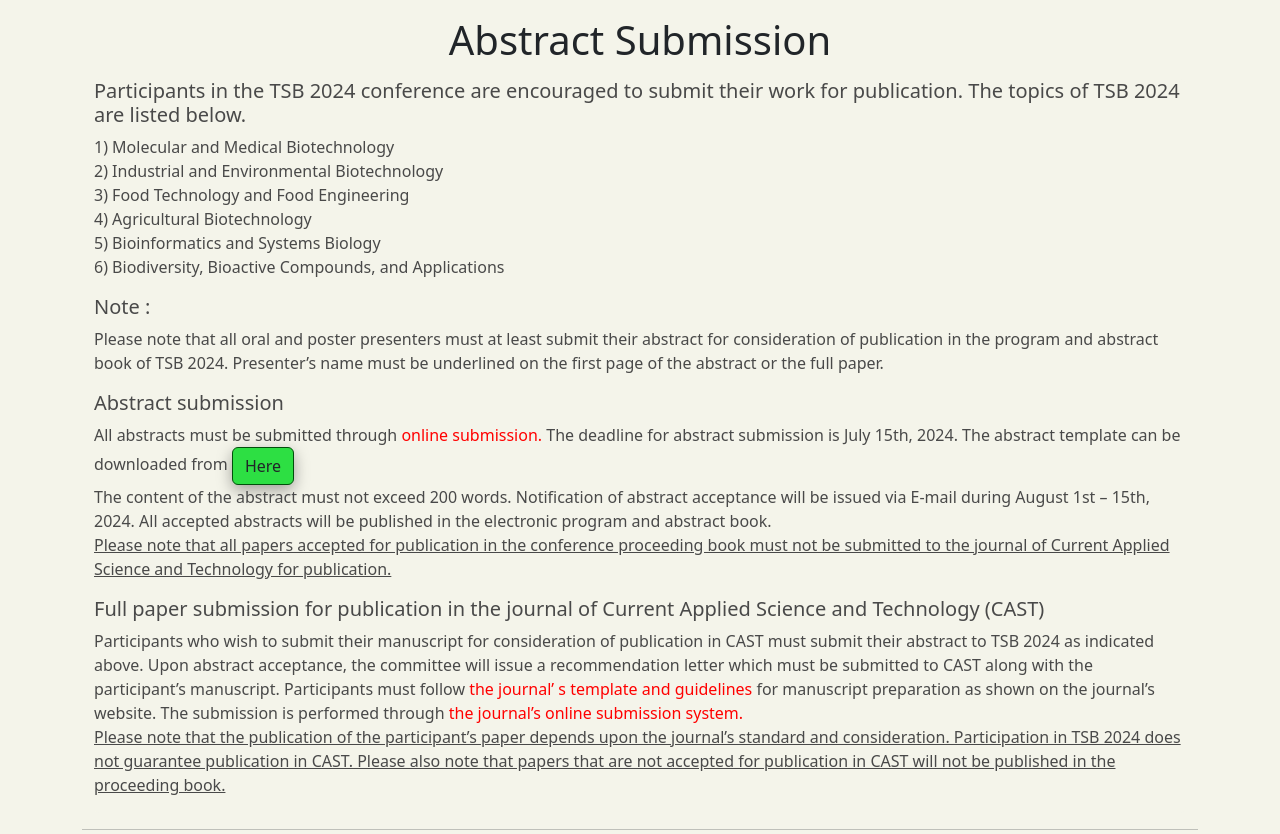
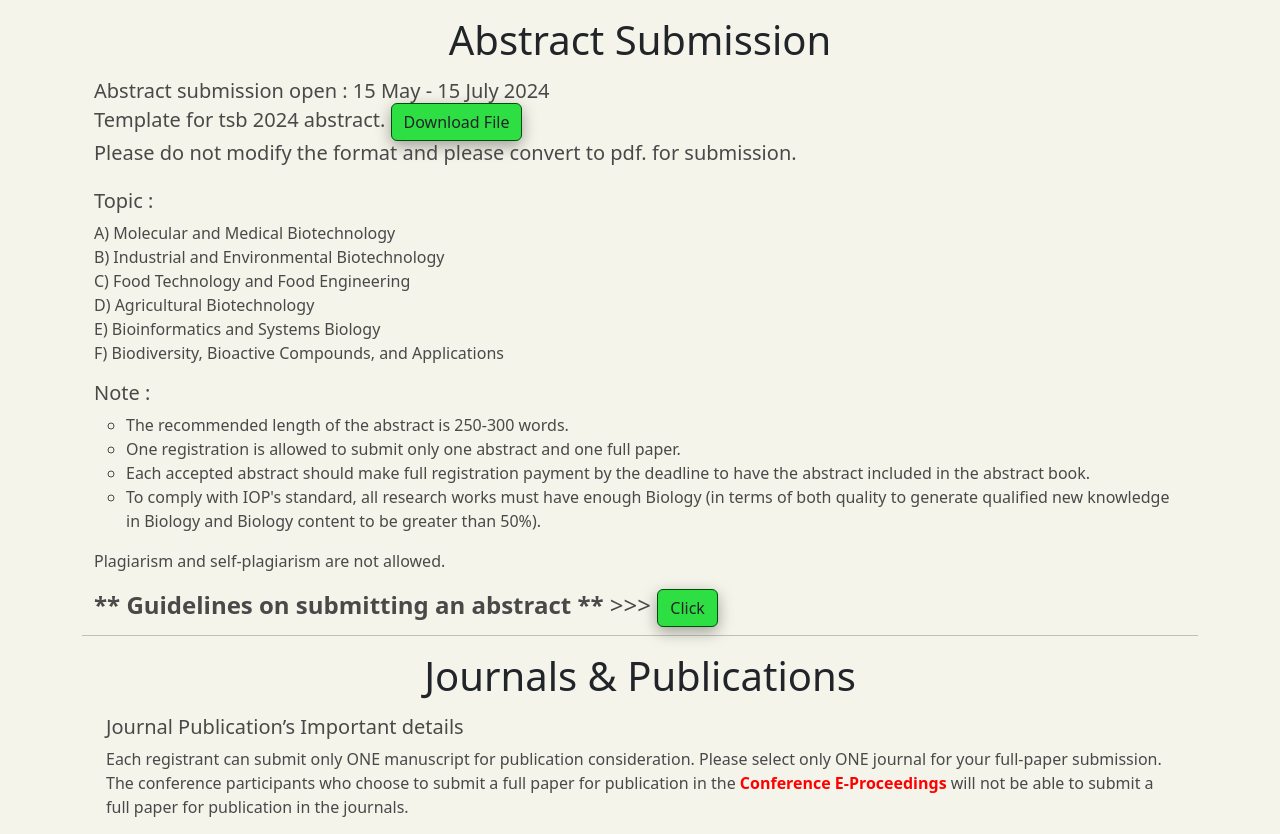
Before and after one commit to arminarm002/tsb2024, a PHP site: page /pages/submissions.php in a window 1280 px wide. Shown: the part 119-953 px from the top of the page. Run offline with PHP 8.4, Linux system fonts and the light colour scheme; some libraries are stand-ins or nearby versions; some web fonts are replaced.

Commit message:
02/05/2024-12.28

```diff
--- a/pages/submissions.php
+++ b/pages/submissions.php
@@ -24,54 +24,36 @@ include ($_SERVER['DOCUMENT_ROOT'] . '/tsb2024/connectdb.php');
     <div class="row" style="margin: 15px auto;">
       <div class="col-12">
         <div class="card border-0" style="color: #494949;">
-          <h5>Participants in the TSB 2024 conference are encouraged to submit their work for publication. The topics of
-            TSB 2024 are listed below.</h5>
+          <h5>Abstract submission open : 15 May - 15 July 2024
+            <br>Template for tsb 2024 abstract.
+            <a href="/tsb2024/file/download/full paper template.docx" class="btn btn-download">Download
+              File</a><br>Please do not modify
+            the format
+            and please convert to pdf. for submission.<br><br>Topic :
+          </h5>
           <p>
-            1) Molecular and Medical Biotechnology<br>
-            2) Industrial and Environmental Biotechnology<br>
-            3) Food Technology and Food Engineering<br>
-            4) Agricultural Biotechnology<br>
-            5) Bioinformatics and Systems Biology<br>
-            6) Biodiversity, Bioactive Compounds, and Applications
+            A) Molecular and Medical Biotechnology<br>
+            B) Industrial and Environmental Biotechnology<br>
+            C) Food Technology and Food Engineering<br>
+            D) Agricultural Biotechnology<br>
+            E) Bioinformatics and Systems Biology<br>
+            F) Biodiversity, Bioactive Compounds, and Applications
           </p>
           <h5>Note :</h5>
-          <p>Please note that all oral and poster presenters must at least submit their abstract for consideration of
-            publication in the program and abstract book of TSB 2024. Presenter’s name must be underlined on the first
-            page of the abstract or the full paper.</p>
-          <!-- <ul class="unlist">
+          <ul class="unlist">
             <li>The recommended length of the abstract is 250-300 words.</li>
             <li>One registration is allowed to submit only one abstract and one full paper.</li>
             <li>Each accepted abstract should make full registration payment by the deadline to have the abstract
               included in the abstract book.</li>
-            <li>To comply with IOP's standard, all research works must have enough Physics (in terms of both quality to
-              generate qualified new knowledge in Physics and Physics content to be greater than 50%). Plagiarism and
-              self-plagiarism are not allowed.</li>
-          </ul> -->
+            <li>To comply with IOP's standard, all research works must have enough Biology (in terms of both quality to
+              generate qualified new knowledge in Biology and Biology content to be greater than 50%).</li>
+          </ul>
+          <p>Plagiarism and self-plagiarism are not allowed.</p>
 
-          <h5>Abstract submission</h5>
-          <p>All abstracts must be submitted through <span class="red">online submission.</span> The deadline for
-            abstract submission is July 15th, 2024. The abstract template can be downloaded from
-            <a href="/tsb2024/file/download/TSB2024 full paper template.docx" class="btn btn-download"
-              target="_blank">Here</a>
-            <br>The content of the abstract must not exceed 200 words. Notification of abstract acceptance will be
-            issued via E-mail during August 1st – 15th, 2024. All accepted abstracts will be published in the electronic
-            program and abstract book.<br><u>Please note that all papers accepted for publication in the conference
-              proceeding book must not be submitted to the journal of Current Applied Science and Technology for
-              publication.</u>
-          </p>
-          <h5>Full paper submission for publication in the journal of Current Applied Science and Technology (CAST)</h5>
-          <p>Participants who wish to submit their manuscript for consideration of publication in CAST must submit their
-            abstract to TSB 2024 as indicated above. Upon abstract acceptance, the committee will issue a recommendation
-            letter which must be submitted to CAST along with the participant’s manuscript. Participants must follow
-            <span class="red">the
-              journal’ s template and guidelines</span> for manuscript preparation as shown on the journal’s website.
-            The
-            submission is performed through <span class="red">the journal’s online submission
-              system.</span><br><u>Please note that the
-              publication of the participant’s paper depends upon the journal’s standard and consideration.
-              Participation in TSB 2024 does not guarantee publication in CAST. Please also note that papers that are
-              not accepted for publication in CAST will not be published in the proceeding book.</u></p>
-        </div>
+          <h4><b>** Guidelines on submitting an abstract **</b> >>> <a
+              style="box-shadow: rgba(0, 0, 0, 0.35) 0px 5px 15px;"
+              href="/tsb2024/file/download/submission guidelines.docx" class="btn btn-download" target="_blank">Click</a>
+          </h4>
         </div>
       </div>
       <hr>
@@ -79,7 +61,53 @@ include ($_SERVER['DOCUMENT_ROOT'] . '/tsb2024/connectdb.php');
       <h1 class="card-title centerer">Journals & Publications</h1>
       <div class="row" style="margin: 15px auto;">
         <div class="col-12">
-        <img src="/tsb2024/img/soon.png" style="width: 100%; height: auto;">
+          <div class="card border-0" style="color: #494949;">
+            <h5>Journal Publication’s Important details</h5>
+            <p>Each registrant can submit only ONE manuscript for publication consideration.
+              Please select only ONE journal for your full-paper submission.
+              The conference participants who choose to submit a full paper for publication in the
+              <b style="color:red">Conference E-Proceedings</b> will not be able to submit a full paper for publication
+              in
+              the journals.
+            </p>
+            <h5>TSB2024 Publications</h5>
+            <p>
+              1. Thai Society for Biotechnology and International Conference (TSB) Proceeding
+            </p>
+            <hr>
+            <p>
+              2. Current Applied Science and Technology - <b style="color:red">Scopus (Q3) SJR (Q4) Indexed </b><br>
+              Journal Website : >>>
+              <a style="box-shadow: rgba(0, 0, 0, 0.35) 0px 5px 15px;" href="https://li01.tci-thaijo.org/index.php/cast"
+                class="btn btn-warning" target="_blank"> Click </a>
+              <br>
+              <br>
+              <img class="border-bottom border-warning w-25" src="/tsb2024/img/journals2.jpg"
+                style="box-shadow: rgba(0, 0, 0, 0.35) 0px 5px 15px;">
+            </p>
+            <hr>
+            <p>
+              3. The Suan Sunandha Science and Technology Journal (SSSTJ) - <b style="color:red">TCI1 indexed</b><br>
+              Journal Website : >>>
+              <a style="box-shadow: rgba(0, 0, 0, 0.35) 0px 5px 15px;"
+                href="https://li02.tci-thaijo.org/index.php/ssstj" class="btn btn-warning" target="_blank"> Click
+              </a><br>
+              <br>
+              <img class="border-bottom border-warning w-25" src="/tsb2024/img/journals3.jpg"
+                style="box-shadow: rgba(0, 0, 0, 0.35) 0px 5px 15px;">
+            </p>
+            <hr>
+            <p>
+              4. The Thai Journal of Nanoscience and Nanotechnology (TJNN)- <b style="color:red">TCI2 indexed</b><br>
+              Download Template : >>>
+              <a style="box-shadow: rgba(0, 0, 0, 0.35) 0px 5px 15px;"
+                href="https://ph05.tci-thaijo.org/index.php/TJNN/index" class="btn btn-warning" target="_blank"> Click
+              </a><br>
+              <br>
+              <img class="border-bottom border-warning w-25" src="/tsb2024/img/journals4.jpg"
+                style="box-shadow: rgba(0, 0, 0, 0.35) 0px 5px 15px;">
+            </p>
+          </div>
         </div>
       </div>
     </div>
```
Also changed, not shown: img/journals2.jpg, img/journals3.jpg, img/journals4.jpg (added), img/news/invitebook.jpg (added), 4 other files. Lines whose indentation alone changed are shown as unchanged.
